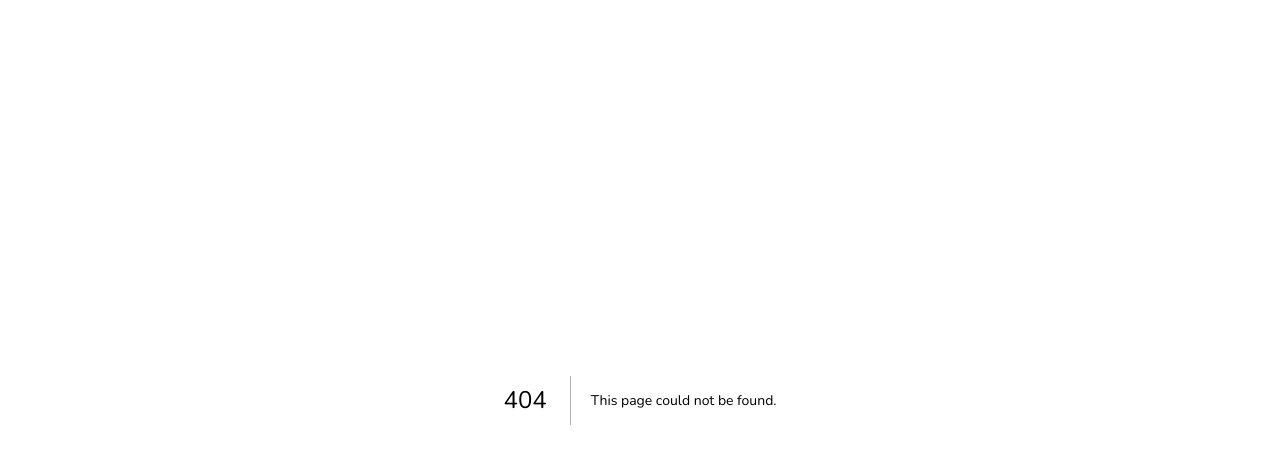
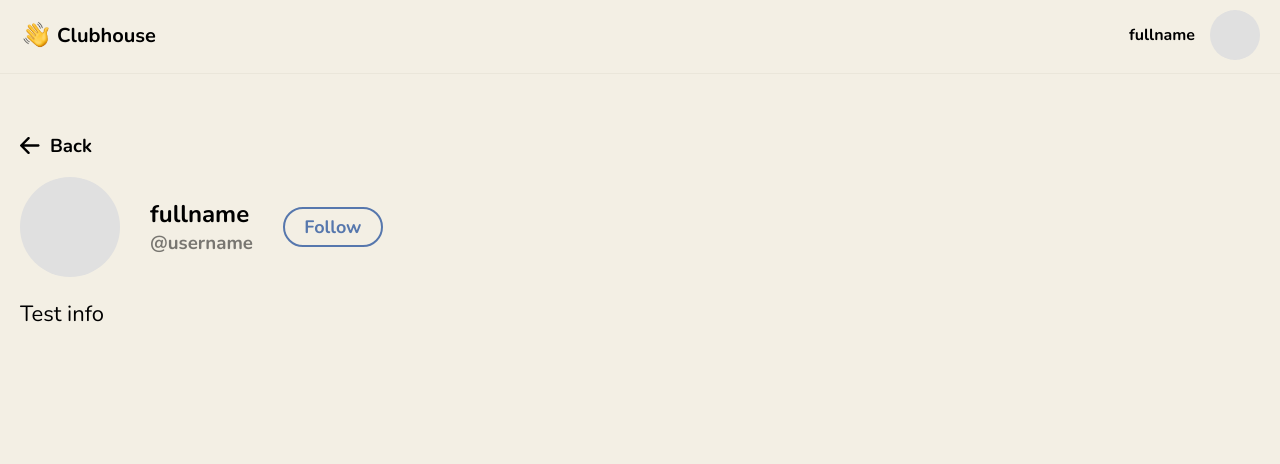
Before and after one commit to Hodosov/clubhouse, a Next.js app: page /profile/1 in a window 1280 px wide. Before the commit this address had no page. Shown: the top 464 px of the page. Built offline with nearby package versions, Linux system fonts and the light colour scheme.

Commit message:
add prifile page

```diff
--- a/components/Button/index.tsx
+++ b/components/Button/index.tsx
@@ -2,19 +2,19 @@
 import React, { FC } from "react";
 
 import styles from "./Button.module.scss";
-
-interface ButtonProps {
-    disabled?: boolean;
-    color?: string;
-    onClick?: (event: React.MouseEvent<HTMLButtonElement>) => void;
-    className?: string;
-}
 
 const colors = {
     green: styles.buttonGreen,
     gray: styles.buttonGray,
     blue: styles.buttonBlue,
 };
+
+interface ButtonProps {
+    disabled?: boolean;
+    color?: keyof typeof colors;
+    onClick?: (event: React.MouseEvent<HTMLButtonElement>) => void;
+    className?: string;
+}
 
 export const Button: FC<ButtonProps> = ({
     children,
--- /dev/null
+++ b/components/Header/Header.module.scss
@@ -0,0 +1,17 @@
+.header {
+  display: flex;
+  border-bottom: 1px solid #eae6da;
+  padding: 10px 10px 13px;
+}
+
+.headerLogo {
+  img {
+    width: 32px;
+    height: 32px;
+  }
+
+  h4 {
+    font-size: 20px;
+    margin: 0;
+  }
+}
--- /dev/null
+++ b/components/Header/index.tsx
@@ -0,0 +1,36 @@
+import clsx from "clsx";
+import Link from "next/link";
+import React, { FC } from "react";
+import { Avatar } from "@components/Avatar";
+
+import styles from "./Header.module.scss";
+
+export const Header: FC = () => {
+    return (
+        <div className={styles.header}>
+            <div className="container d-flex align-items-center justify-content-between">
+                <Link href="/rooms">
+                    <div
+                        className={clsx(
+                            styles.headerLogo,
+                            "d-flex align-items-center cup"
+                        )}
+                    >
+                        <img
+                            src="/static/hand-wave.png"
+                            alt="Logo"
+                            className="mr-5"
+                        />
+                        <h4>Clubhouse</h4>
+                    </div>
+                </Link>
+                <Link href="/profile/1">
+                    <div className="d-flex align-items-center cup">
+                        <b className="mr-15">fullname</b>
+                        <Avatar src="" width="50px" height="50px" />
+                    </div>
+                </Link>
+            </div>
+        </div>
+    );
+};
--- /dev/null
+++ b/components/Profile/index.tsx
@@ -0,0 +1,56 @@
+import { FC } from "react";
+import Link from "next/link";
+import Image from "next/image";
+import clsx from "clsx";
+import { Avatar } from "@components/Avatar";
+import { Button } from "@components/Button";
+
+import style from "./profile.module.scss";
+
+interface ProfileProps {
+    fullname: string;
+    username: string;
+    avatarUrl: string;
+    about?: string;
+}
+
+export const Profile: FC<ProfileProps> = ({
+    fullname,
+    username,
+    avatarUrl,
+    about,
+}) => {
+    return (
+        <div className="container mt-40">
+            <Link href="/rooms">
+                <div className="d-flex cup">
+                    <Image
+                        width={20}
+                        height={20}
+                        src="/static/back-arrow.svg"
+                        alt="Back"
+                    />
+                    <h3 className="ml-10">Back</h3>
+                </div>
+            </Link>
+
+            <div className="d-flex align-items-center">
+                <div className="d-flex align-items-center">
+                    <Avatar width="100px" height="100px" src={avatarUrl} />
+
+                    <div className="d-flex flex-column ml-30 mr-30">
+                        <h2 className="mt-0 mb-0">{fullname}</h2>
+                        <h3 className={clsx("mt-0 mb-0", style.username)}>
+                            @{username}
+                        </h3>
+                    </div>
+                </div>
+                <Button className={style.followButton} color="blue">
+                    Follow
+                </Button>
+            </div>
+
+            <p className={style.about}>{about}</p>
+        </div>
+    );
+};
--- /dev/null
+++ b/components/Profile/profile.module.scss
@@ -0,0 +1,16 @@
+.followButton {
+    font-size: 16;
+    width: 100px;
+    height: 40px;
+    padding: 4px;
+    font-weight: 700;
+}
+
+.username {
+    opacity: 0.5;
+}
+
+.about {
+    font-size: 22px;
+    line-height: 30px;
+}
--- /dev/null
+++ b/pages/profile/[id].tsx
@@ -0,0 +1,21 @@
+import { Header } from "@components/Header";
+import { Profile } from "@components/Profile";
+import { useRouter } from "next/router";
+
+export default function ProfilePage() {
+    const {
+        query: { id },
+    } = useRouter();
+
+    return (
+        <>
+            <Header />
+            <Profile
+                fullname={"fullname"}
+                username={"username"}
+                avatarUrl={""}
+                about="Test info"
+            />
+        </>
+    );
+}
```
Also changed, not shown: pages/rooms.tsx (+10 -1 lines).
